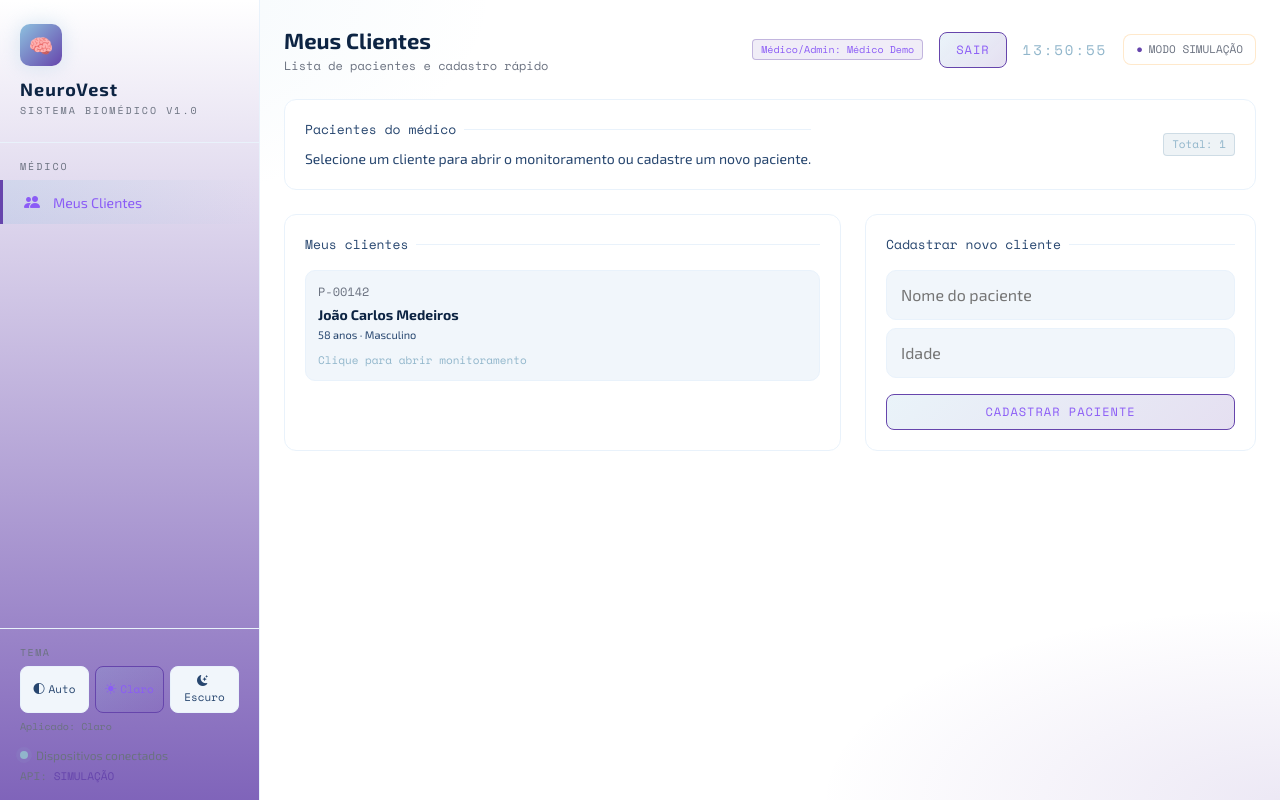
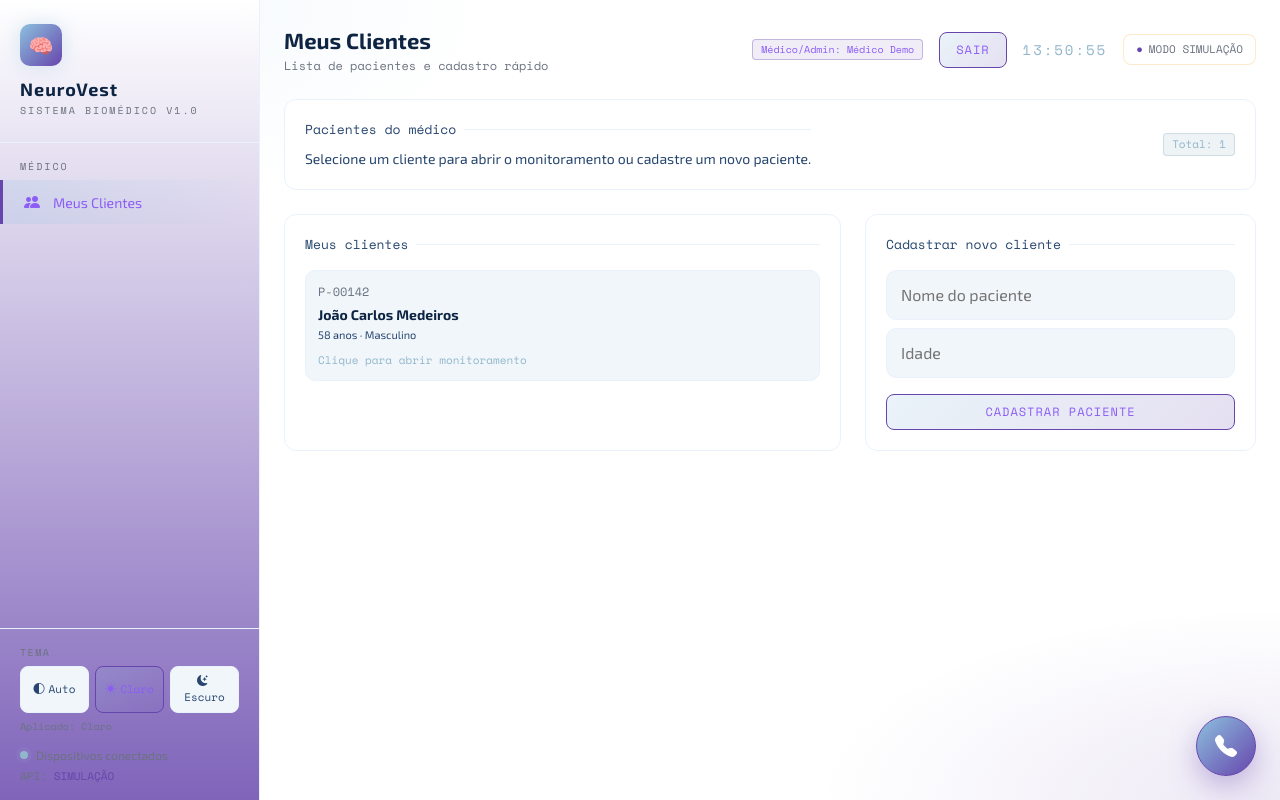
Before and after one commit to AnnaJuMagaC/neuro-vest, a React (Vite) app: page / in a window 1280 px wide. Both pictures are taken after a click on the button "ACESSO DIRETO (EDIÇÃO)". Built offline with nearby package versions, Linux system fonts and the light colour scheme.

Commit message:
Refactor code structure for improved readability and maintainability

```diff
--- a/src/App.jsx
+++ b/src/App.jsx
@@ -514,6 +514,23 @@ export default function App() {
         {/* Conteúdo da página */}
         {renderPage()}
       </main>
+
+      <button
+        type="button"
+        className={`chat-human-fab ${
+          ["contatos", "chatPaciente", "chatAdmin"].includes(page)
+            ? "active"
+            : ""
+        }`}
+        onClick={() => {
+          setPage("contatos");
+          setSidebarOpen(false);
+        }}
+        aria-label="Abrir chat humano"
+        title="Chat Humano"
+      >
+        <i className="bi bi-telephone-fill"></i>
+      </button>
     </>
   );
 }
--- a/src/components/Sidebar.jsx
+++ b/src/components/Sidebar.jsx
@@ -8,7 +8,6 @@ const navItems = [
   { icon: "bi-clock-history", label: "Histórico", page: "historico" },
   { icon: "bi-cpu", label: "Dispositivos", page: "dispositivos" },
   { icon: "bi-person-lines-fill", label: "Paciente", page: "paciente" },
-  { icon: "bi-telephone-fill", label: "Chat Humano", page: "contatos" },
   { icon: "bi-chat-dots-fill", label: "IA de Suporte", page: "suporte" },
 ];
 
--- a/src/index.css
+++ b/src/index.css
@@ -469,6 +469,36 @@ body::before {
   cursor: pointer;
 }
 
+.chat-human-fab {
+  position: fixed;
+  right: 24px;
+  bottom: 24px;
+  width: 60px;
+  height: 60px;
+  border-radius: 50%;
+  border: 1px solid var(--accent-purple);
+  background: linear-gradient(135deg, #8dc1df 0%, #6645ac 100%);
+  color: #ffffff;
+  display: inline-flex;
+  align-items: center;
+  justify-content: center;
+  font-size: 22px;
+  cursor: pointer;
+  z-index: 120;
+  box-shadow: 0 10px 28px #6645ac5a;
+  transition: transform 0.2s ease, box-shadow 0.2s ease, filter 0.2s ease;
+}
+
+.chat-human-fab:hover {
+  transform: translateY(-2px) scale(1.03);
+  box-shadow: 0 14px 34px #6645ac72;
+  filter: brightness(1.05);
+}
+
+.chat-human-fab.active {
+  box-shadow: 0 0 0 3px #8dc1df66, 0 14px 34px #6645ac72;
+}
+
 @media (max-width: 992px) {
   .sidebar {
     transform: translateX(-260px);
@@ -493,6 +523,14 @@ body::before {
   }
   .sidebar-overlay.open {
     display: block;
+  }
+
+  .chat-human-fab {
+    right: 14px;
+    bottom: 14px;
+    width: 54px;
+    height: 54px;
+    font-size: 20px;
   }
 }
 
```
Also changed, not shown: 4 other files (tests, documents, lock files or other folders).
